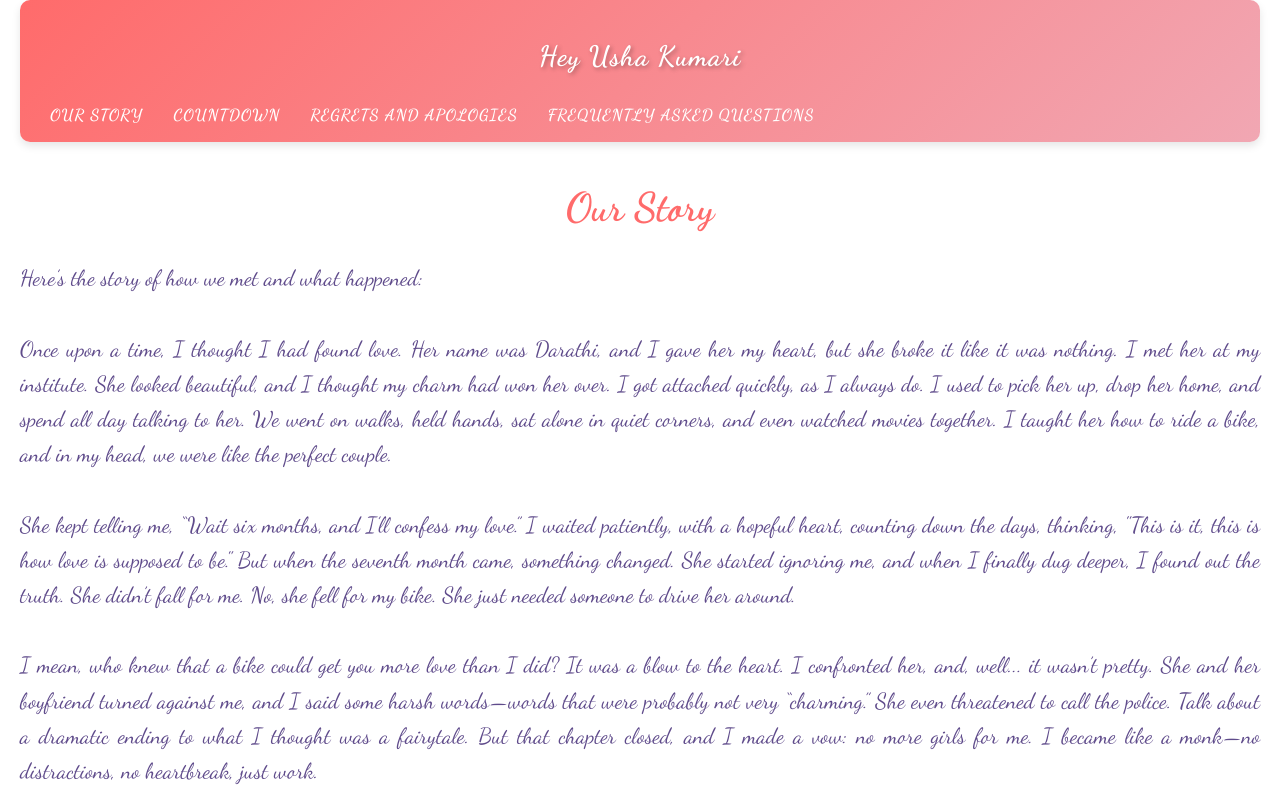
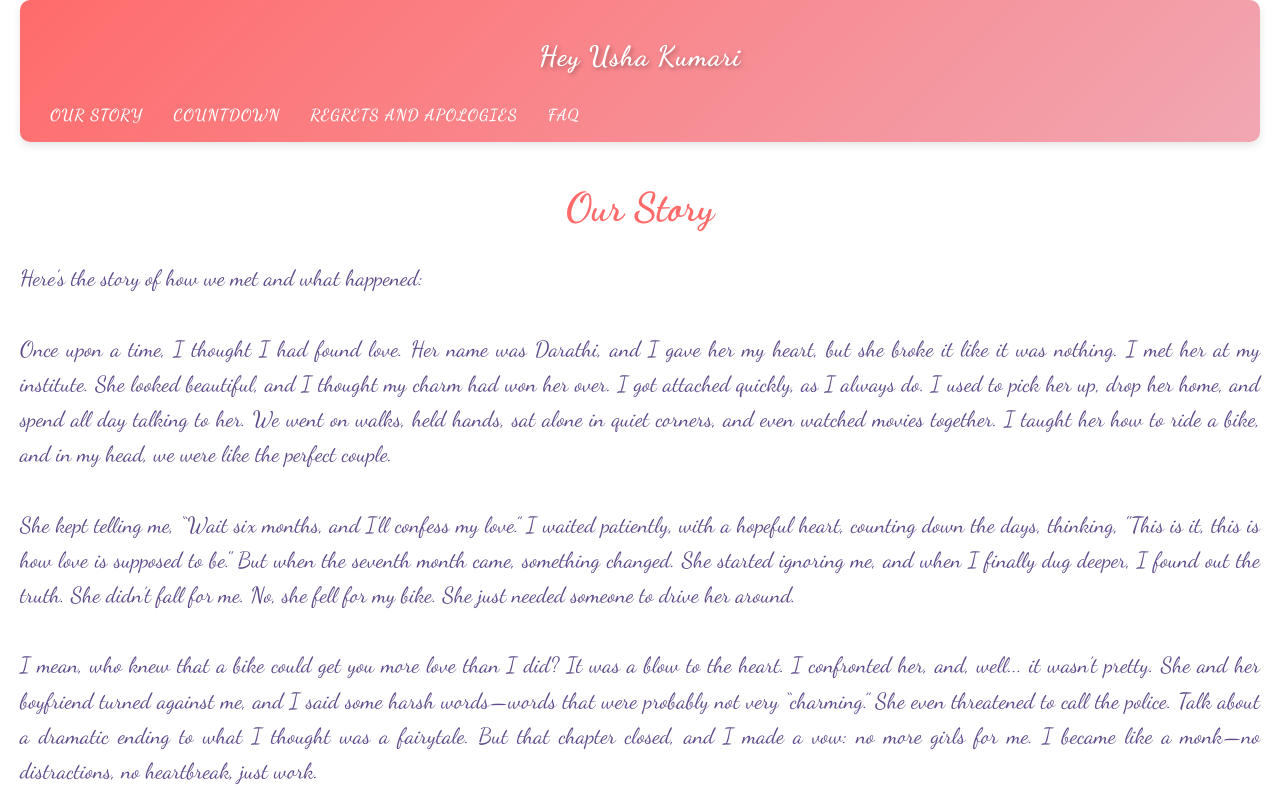
Before and after one commit to BuvaneshPandiyan/projectlove, a React (Create React App) app: page / in a window 1280 px wide. Shown: the top 800 px of the page. Built offline with nearby package versions, Linux system fonts and the light colour scheme.

Commit message:
Update Header.js

```diff
--- a/src/components/Header.js
+++ b/src/components/Header.js
@@ -11,7 +11,7 @@ function Header() {
           <li><Link to="/story">Our Story</Link></li> {/* Replace href with to */}
           <li><Link to="/countdown">Countdown</Link></li> {/* Replace href with to */}
           <li><Link to="/regretandapologies">Regrets And Apologies</Link></li>
-          <li><Link to="/frequentlyaskedquestions">Frequently Asked Questions</Link></li>
+          <li><Link to="/frequentlyaskedquestions">FAQ</Link></li>
 
         </ul>
       </nav>
```
